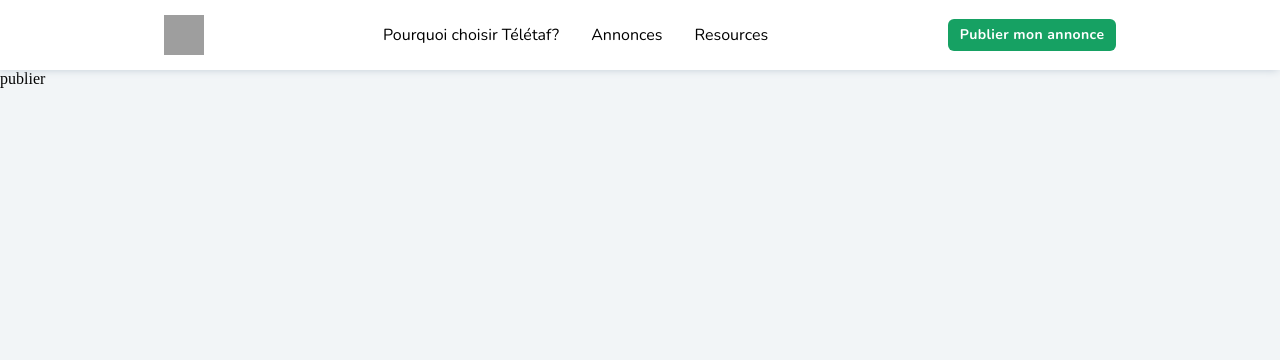
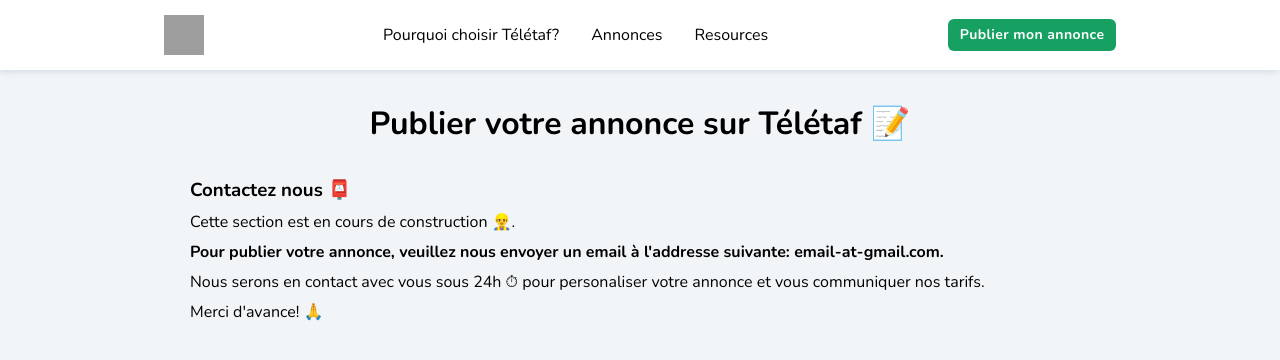
Before and after one commit to gabrielmessager/teletaf, a Next.js app: page /new-jobpost in a window 1280 px wide. Shown: the top 360 px of the page. Built offline with nearby package versions, Linux system fonts and the light colour scheme; grey boxes are pictures that could not be loaded.

Commit message:
feat: new job post page

```diff
--- a/components/Pages/About/About.js
+++ b/components/Pages/About/About.js
@@ -5,6 +5,8 @@ export function About() {
   return (
     <Container>
       <H1>Une plateforme pour trouver votre prochain travail à distance</H1>
+      <H3>Travaillez depuis chez vous 👩‍💻</H3>
+      <Paragraph>Avantage du télétravail</Paragraph>
       <H3>Parlez vous français? 🇫🇷</H3>
       <Paragraph>
         Trouvez des offres de télétravail uniquement destinées aux personnes
@@ -33,7 +35,9 @@ export function About() {
       <Paragraph>
         Nous ne stockons aucune donnée vous concernant. Pas besoin de créer de
         compte avec mot de passe ou de confirmer votre email avant de consulter
-        nos offres.
+        nos offres. Dans le cas où vous souscririez à notre newsletter, votre
+        email ne sera pas partagé avec des organismes commerciaux tiers. Et vous
+        pouvez toujours vous désinscrire à tout moment.
       </Paragraph>
 
       {/* <H2>Qui sommes nous? 👋</H2>
--- /dev/null
+++ b/components/Pages/NewJobPost/NewJobPost.js
@@ -0,0 +1,23 @@
+import React, { useState } from "react";
+import { Container, H1, H3, Paragraph } from "../Components";
+
+export function NewJobPost() {
+  return (
+    <Container>
+      <H1>Publier votre annonce sur Télétaf 📝</H1>
+      <H3>Contactez nous 📮</H3>
+      <Paragraph>Cette section est en cours de construction 👷‍♂️.</Paragraph>
+      <Paragraph>
+        <b>
+          Pour publier votre annonce, veuillez nous envoyer un email à
+          l'addresse suivante: email-at-gmail.com.
+        </b>
+      </Paragraph>
+      <Paragraph>
+        Nous serons en contact avec vous sous 24h ⏱ pour personaliser votre
+        annonce et vous communiquer nos tarifs.
+      </Paragraph>
+      <Paragraph>Merci d'avance! 🙏</Paragraph>
+    </Container>
+  );
+}
--- /dev/null
+++ b/components/Pages/NewJobPost/index.js
@@ -0,0 +1 @@
+export { NewJobPost } from "./NewJobPost";
--- a/pages/new-jobpost.js
+++ b/pages/new-jobpost.js
@@ -1,7 +1,5 @@
+import { NewJobPost as NewJobPostPage } from "../components/pages/newjobpost";
+
 export default function NewJobPost() {
-  return (
-    <>
-      <div>publier</div>
-    </>
-  );
+  return <NewJobPostPage />;
 }
```
Also changed, not shown: 1 other file (tests, documents, lock files or other folders).
